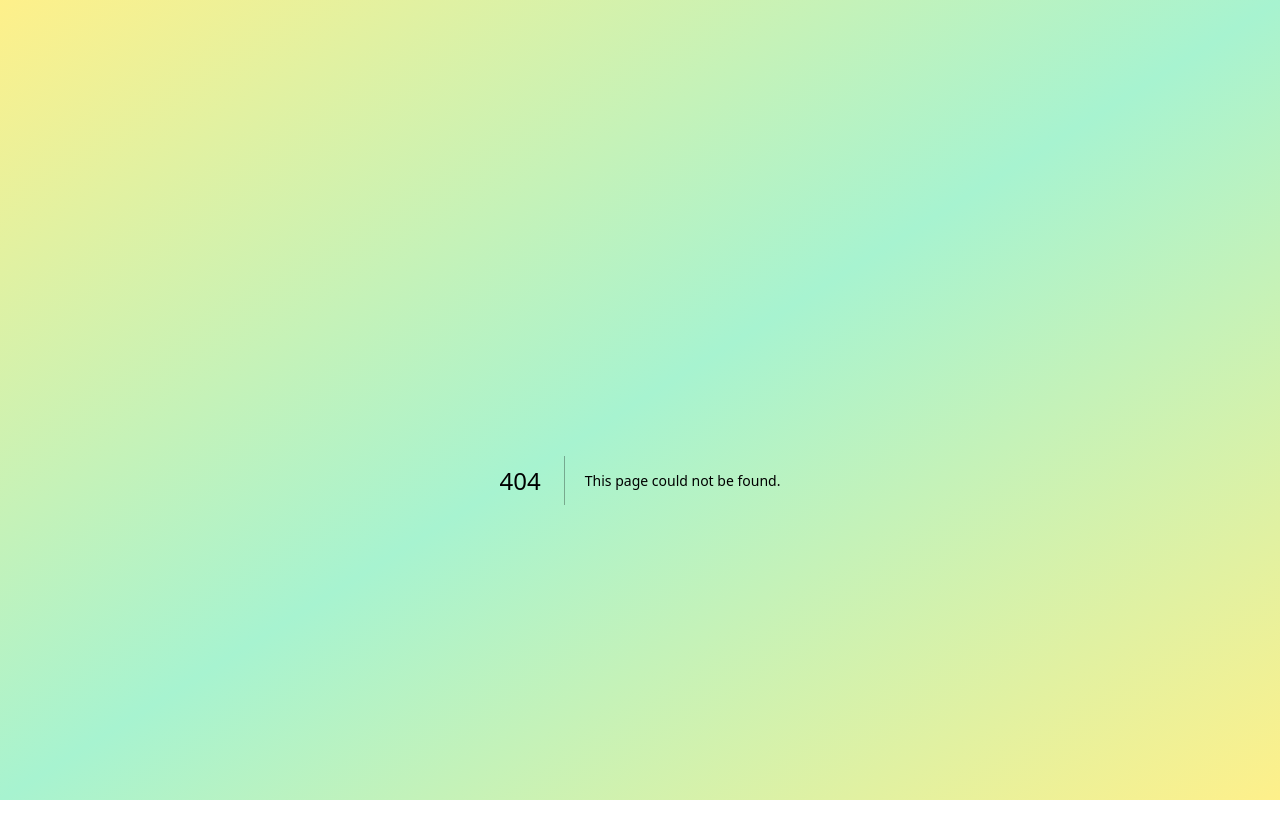
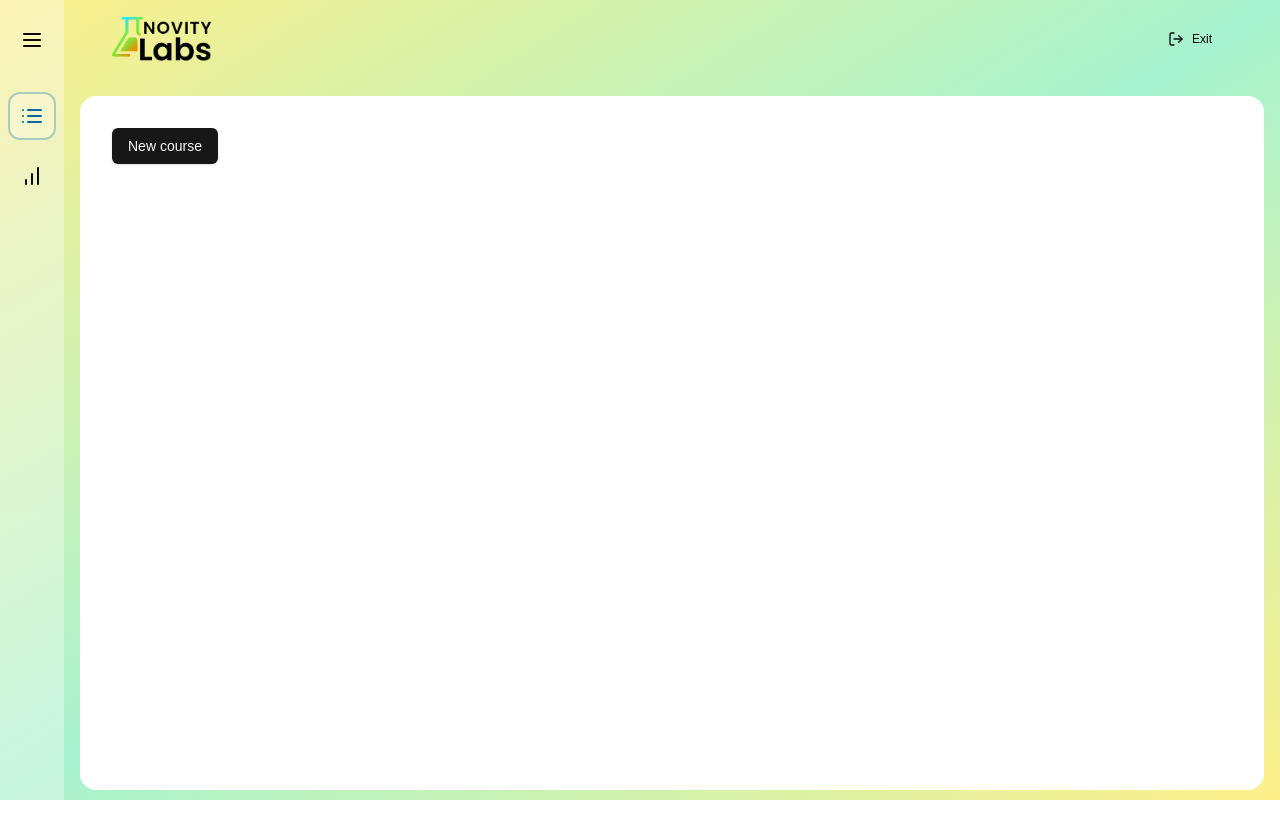
Before and after one commit to RickyMadava/lms-two, a Next.js app: page /teacher/courses in a window 1280 px wide. Before the commit this address had no page. Shown: the top 838 px of the page. After the commit the page ends 800 px from the top, so only its background shows below. Built offline with nearby package versions, Linux system fonts and the light colour scheme.

Commit message:
Dynamic route layout

```diff
--- /dev/null
+++ b/app/(dashboard)/(routes)/teacher/analytics/page.tsx
@@ -0,0 +1,5 @@
+const AnalyticsPage = () => {
+  return <div>Analytics_Page</div>;
+};
+
+export default AnalyticsPage;
--- /dev/null
+++ b/app/(dashboard)/(routes)/teacher/courses/page.tsx
@@ -0,0 +1,15 @@
+import { Button } from "@/components/ui/button";
+import Link from "next/link";
+import React from "react";
+
+const CoursesPage = () => {
+  return (
+    <div className="p-6">
+      <Link href="/teacher/create">
+        <Button>New course</Button>
+      </Link>
+    </div>
+  );
+};
+
+export default CoursesPage;
--- /dev/null
+++ b/app/(dashboard)/(routes)/teacher/create/page.tsx
@@ -0,0 +1,5 @@
+const CreatePage = () => {
+  return <div className="">Create_Page</div>;
+};
+
+export default CreatePage;
--- a/components/navbar-routes.tsx
+++ b/components/navbar-routes.tsx
@@ -1,11 +1,32 @@
 "use client";
 
 import { UserButton } from "@clerk/nextjs";
+import Link from "next/link";
+import { usePathname } from "next/navigation";
 import { Button } from "./ui/button";
+import { LogOut } from "lucide-react";
 
 const NavbarRoutes = () => {
+  const pathname = usePathname();
+
+  const isTeacherPage = pathname?.startsWith("/teacher");
+  const isPlayerPage = pathname?.includes("/chapter");
+
   return (
     <div className="flex gap-x-2 ml-auto lg:mr-10">
+      {isTeacherPage || isPlayerPage ? (
+        <Link href="/">
+          <Button
+            size="sm"
+            variant="ghost"
+            className="transition-all duration-300 ease-in-out hover:bg-lime-600/20 hover:font-semibold"
+          >
+            <LogOut className="h-4 w-4 mr-2 " />
+            Exit
+          </Button>
+        </Link>
+      ) : (
+        <Link href="/teacher/courses">
           <Button
             size="sm"
             variant="ghost"
@@ -13,7 +34,8 @@ const NavbarRoutes = () => {
           >
             Teacher mode
           </Button>
-
+        </Link>
+      )}
       <UserButton />
     </div>
   );
```
Also changed, not shown: app/(dashboard)/_components/sidebar.tsx (+1 -10 lines). Lines whose indentation alone changed are shown as unchanged.
